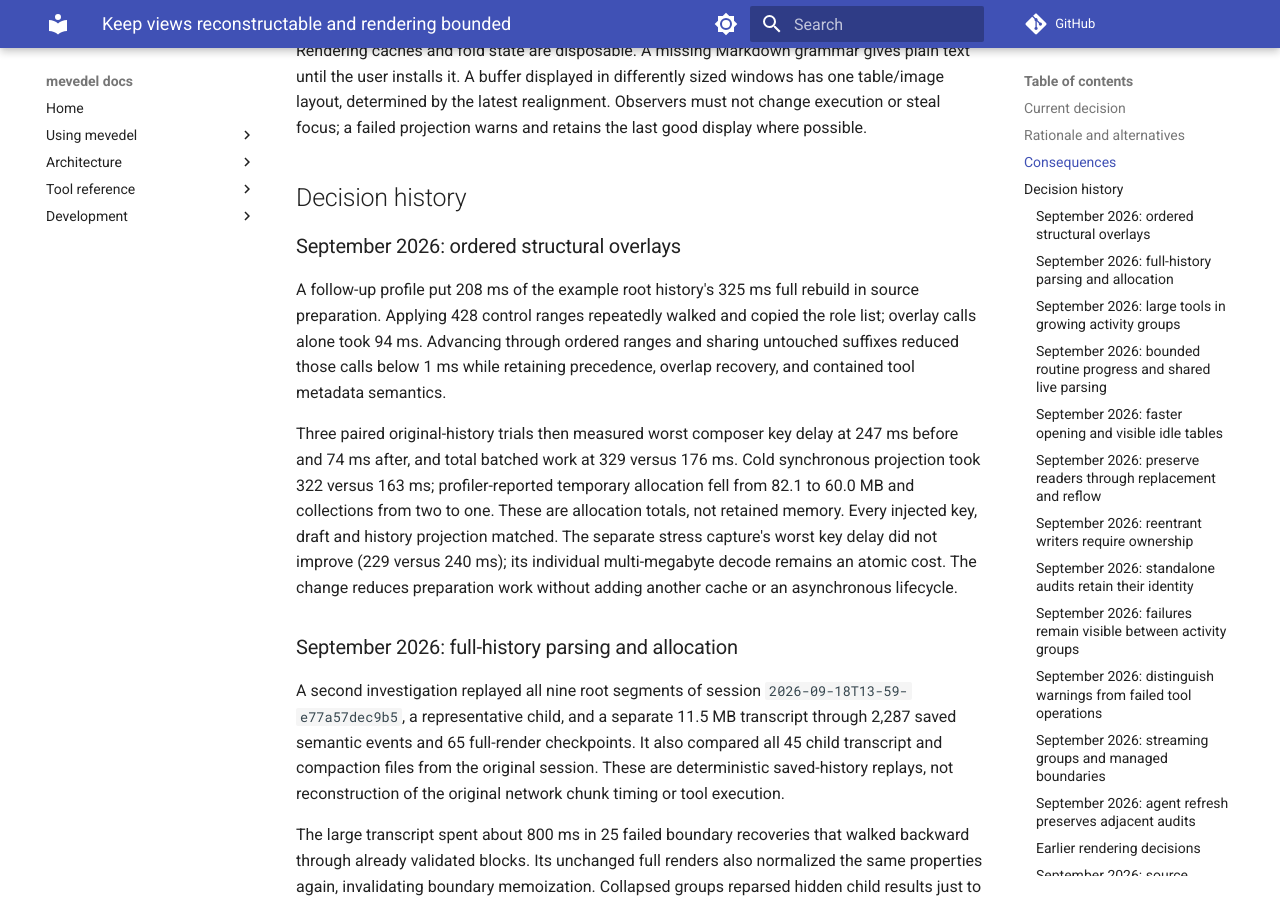
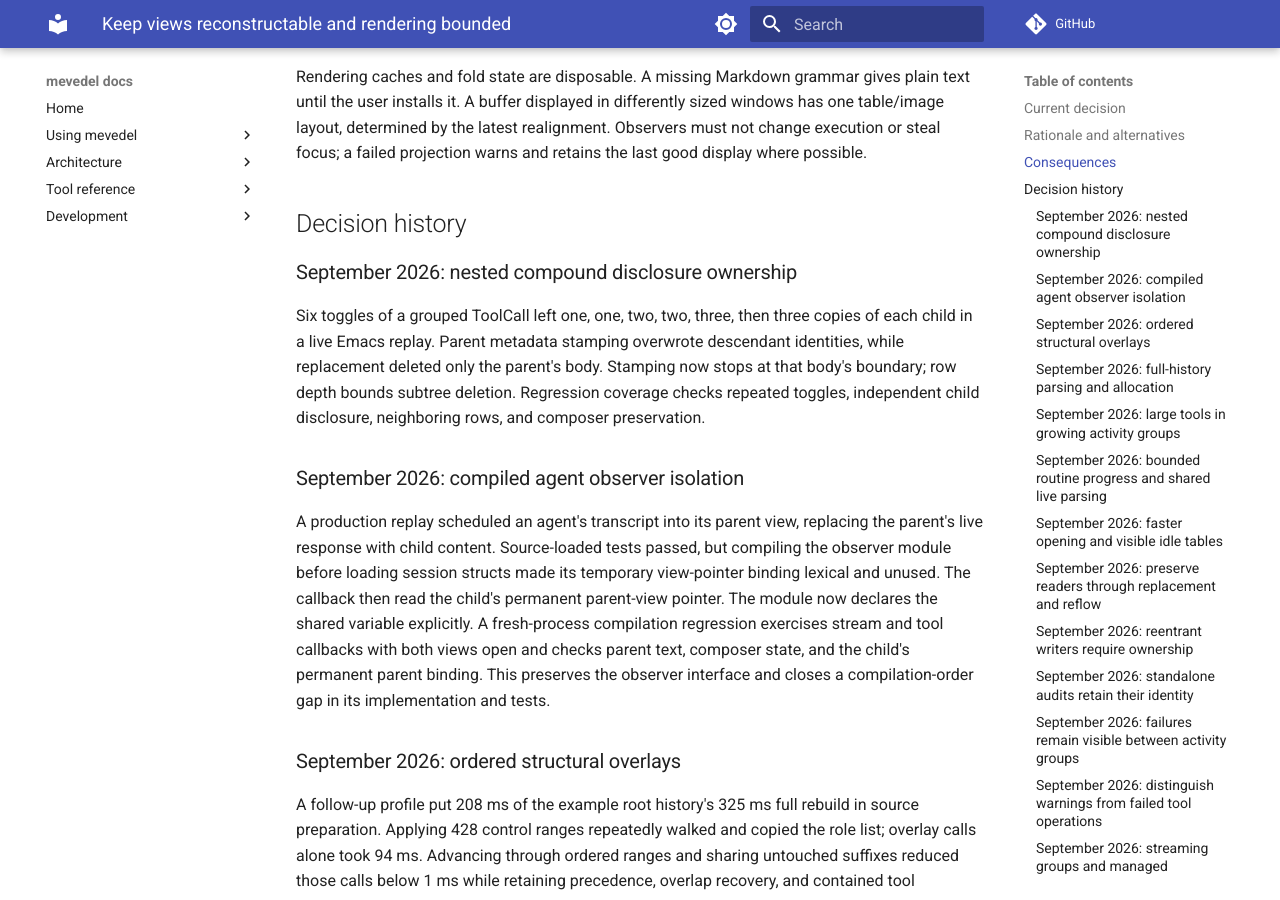
Before and after one commit to FrauH0lle/mevedel, an MkDocs documentation site: the page built from docs/adr/0119-keep-views-reconstructable-and-rendering-bounded.md, in a window 1280 px wide and 900 px high, scrolled down 2203 px. Built offline with MkDocs 1.6.1 and Material for MkDocs 9.7.7, drawn with Linux system fonts in a browser that asks for light colours; comment, search, counter and statistics services are not loaded; some of the changed text lies outside the part shown.

Commit message:
fix: Preserve agent view isolation and nested disclosure ownership
Keep agent callbacks out of the main transcript after cold compilation,
prevent repeated ToolCall toggles from accumulating child rows, and make
in-flight Goal edits independent of compilation order.

* mevedel-view-agent.el (mevedel--view-buffer): Declare the dynamically
bound routing pointer. Declare cl-some for isolated compilation.
* mevedel-view-render.el (mevedel-view--insert-child-call-block): Retain
descendant identities and record nesting depth.
(mevedel-view-render-child-calls-end)
(mevedel-view-render-toggle-child-call): Replace the complete nested
subtree while preserving sibling rows.
* mevedel-view-disclosure.el: Update the child-boundary declaration.
* mevedel-goal.el: Load the gptel FSM setter expander at compile time,
require runtime CL helpers, and declare referenced struct functions.
* test/test-mevedel-view-agent.el: Cover parent transcript and draft
preservation during child streaming and tool callbacks.
* test/test-mevedel-view-disclosure.el: Cover repeated nested toggles,
independent child disclosure, siblings, and composer preservation.
* test/test-mevedel-view-agent-owner-load.el:
* test/test-mevedel-goal-owner-load.el: Exercise behavior after isolated
compilation before loading ordinary test fixtures.
* docs/view.md:
* docs/adr/0119-keep-views-reconstructable-and-rendering-bounded.md:
Document observer isolation and nested disclosure ownership.
* docs/development.md: Document cold-compilation regression coverage.

Validation: 581 view/tool tests and 177 compilation/background/Goal tests
pass. All 206 build inputs compile without warnings. Live Emacs replays
confirm agent routing isolation and six toggles alternating one/zero
copies of each nested row.

```diff
--- a/docs/adr/0119-keep-views-reconstructable-and-rendering-bounded.md
+++ b/docs/adr/0119-keep-views-reconstructable-and-rendering-bounded.md
@@ -14,7 +14,9 @@ Streaming updates retain completed semantic units and reconcile the mutable
 tail. A tool/reasoning/delivery activity run remains mutable until its surrounding
 transcript boundary closes it; an individual completed call can still join a
 growing group. Grouped rows retain their individual source identities across
-changes in presentation. Failed tool calls split activity groups and start
+changes in presentation. Nested compound rows retain their own metadata and
+depth, so disclosure replacement removes descendants without consuming siblings.
+Failed tool calls split activity groups and start
 collapsed with a red `×`; warning rows remain groupable and mark their group
 with `!`. Only markers receive severity highlighting, and an accompanying
 sandbox warning cannot downgrade an error. Full rerender is the correctness
@@ -97,6 +99,27 @@ Observers must not change execution or steal focus; a failed projection warns
 and retains the last good display where possible.
 
 ## Decision history
+
+### September 2026: nested compound disclosure ownership
+
+Six toggles of a grouped ToolCall left one, one, two, two, three, then three
+copies of each child in a live Emacs replay. Parent metadata stamping overwrote
+descendant identities, while replacement deleted only the parent's body.
+Stamping now stops at that body's boundary; row depth bounds subtree deletion.
+Regression coverage checks repeated toggles, independent child disclosure,
+neighboring rows, and composer preservation.
+
+### September 2026: compiled agent observer isolation
+
+A production replay scheduled an agent's transcript into its parent view,
+replacing the parent's live response with child content. Source-loaded tests
+passed, but compiling the observer module before loading session structs made
+its temporary view-pointer binding lexical and unused. The callback then read
+the child's permanent parent-view pointer. The module now declares the shared
+variable explicitly. A fresh-process compilation regression exercises stream
+and tool callbacks with both views open and checks parent text, composer state,
+and the child's permanent parent binding. This preserves the observer interface
+and closes a compilation-order gap in its implementation and tests.
 
 ### September 2026: ordered structural overlays
 
```
Also changed, not shown: docs/development.md (+7 -0 lines), docs/view.md (+7 -1 lines), 8 other files.
